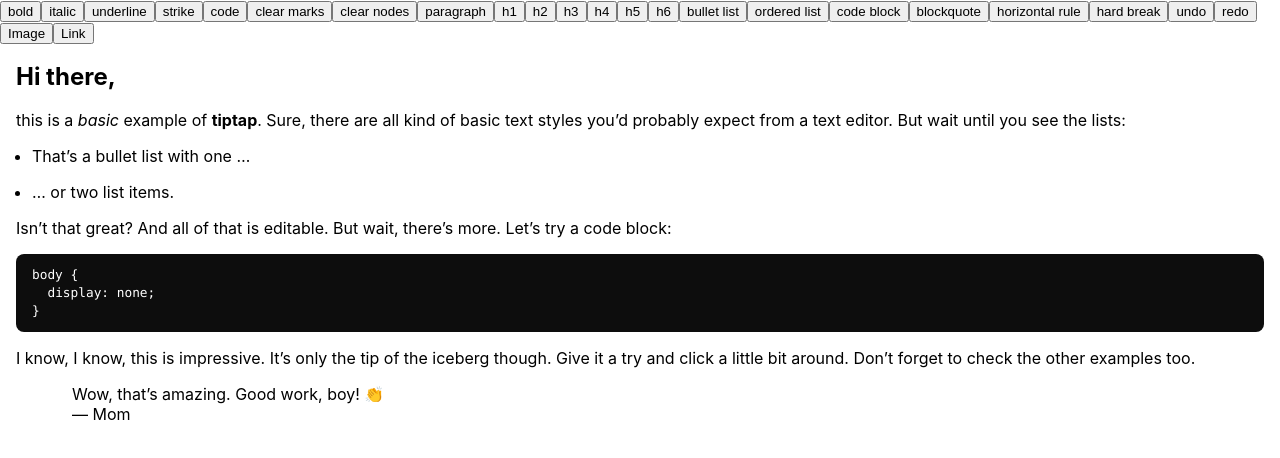
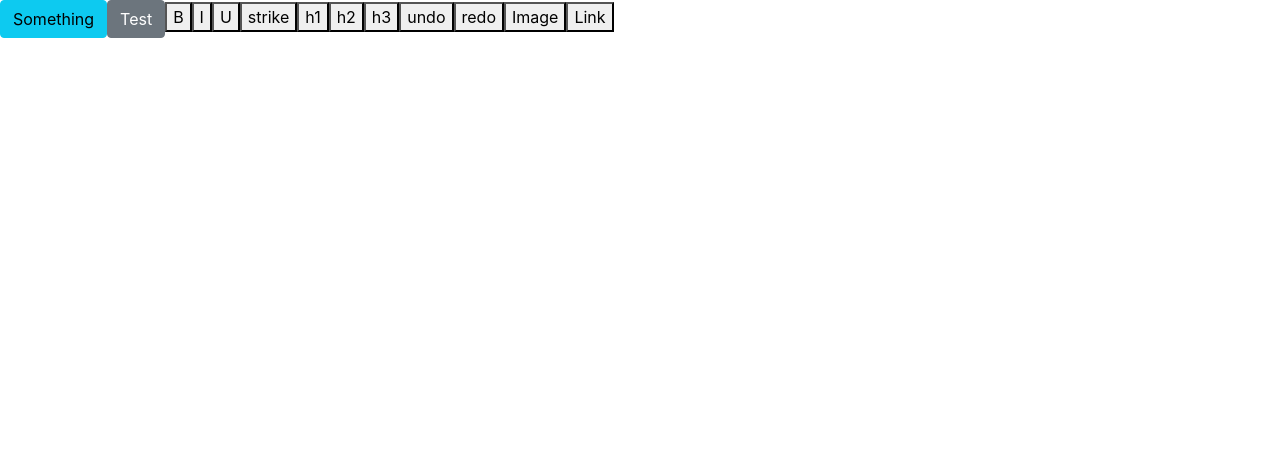
Before and after one commit to supminn/olvy_text_editor, a React (Create React App) app: page / in a window 1280 px wide. Shown: the top 458 px of the page. Built offline with nearby package versions, Linux system fonts and the light colour scheme.

Commit message:
react-bootstrap imported

```diff
--- a/package.json
+++ b/package.json
@@ -12,7 +12,9 @@
     "@tiptap/react": "^2.0.0-beta.55",
     "@tiptap/starter-kit": "^2.0.0-beta.89",
     "axios": "^0.21.1",
+    "bootstrap": "5.0.2",
     "react": "^17.0.2",
+    "react-bootstrap": "^2.0.0-beta.4",
     "react-dom": "^17.0.2",
     "react-scripts": "4.0.3",
     "web-vitals": "^1.0.1"
--- a/src/Tiptap.js
+++ b/src/Tiptap.js
@@ -4,6 +4,7 @@ import StarterKit from "@tiptap/starter-kit";
 import Link from "@tiptap/extension-link";
 import Image from "@tiptap/extension-image";
 import Underline from "@tiptap/extension-underline";
+import { Button } from "react-bootstrap";
 
 const MenuBar = ({ editor }) => {
   if (!editor) {
@@ -12,23 +13,25 @@ const MenuBar = ({ editor }) => {
 
   return (
     <>
+      <Button variant="info">Something</Button>
+      <button className="btn btn-secondary">Test</button>
       <button
         onClick={() => editor.chain().focus().toggleBold().run()}
         className={editor.isActive("bold") ? "is-active" : ""}
       >
-        bold
+        B
       </button>
       <button
         onClick={() => editor.chain().focus().toggleItalic().run()}
         className={editor.isActive("italic") ? "is-active" : ""}
       >
-        italic
+        I
       </button>
       <button
         onClick={() => editor.chain().focus().toggleUnderline().run()}
         className={editor.isActive("underline") ? "is-active" : ""}
       >
-        underline
+        U
       </button>
 
       <button
@@ -36,24 +39,6 @@ const MenuBar = ({ editor }) => {
         className={editor.isActive("strike") ? "is-active" : ""}
       >
         strike
-      </button>
-      <button
-        onClick={() => editor.chain().focus().toggleCode().run()}
-        className={editor.isActive("code") ? "is-active" : ""}
-      >
-        code
-      </button>
-      <button onClick={() => editor.chain().focus().unsetAllMarks().run()}>
-        clear marks
-      </button>
-      <button onClick={() => editor.chain().focus().clearNodes().run()}>
-        clear nodes
-      </button>
-      <button
-        onClick={() => editor.chain().focus().setParagraph().run()}
-        className={editor.isActive("paragraph") ? "is-active" : ""}
-      >
-        paragraph
       </button>
       <button
         onClick={() => editor.chain().focus().toggleHeading({ level: 1 }).run()}
@@ -73,54 +58,7 @@ const MenuBar = ({ editor }) => {
       >
         h3
       </button>
-      <button
-        onClick={() => editor.chain().focus().toggleHeading({ level: 4 }).run()}
-        className={editor.isActive("heading", { level: 4 }) ? "is-active" : ""}
-      >
-        h4
-      </button>
-      <button
-        onClick={() => editor.chain().focus().toggleHeading({ level: 5 }).run()}
-        className={editor.isActive("heading", { level: 5 }) ? "is-active" : ""}
-      >
-        h5
-      </button>
-      <button
-        onClick={() => editor.chain().focus().toggleHeading({ level: 6 }).run()}
-        className={editor.isActive("heading", { level: 6 }) ? "is-active" : ""}
-      >
-        h6
-      </button>
-      <button
-        onClick={() => editor.chain().focus().toggleBulletList().run()}
-        className={editor.isActive("bulletList") ? "is-active" : ""}
-      >
-        bullet list
-      </button>
-      <button
-        onClick={() => editor.chain().focus().toggleOrderedList().run()}
-        className={editor.isActive("orderedList") ? "is-active" : ""}
-      >
-        ordered list
-      </button>
-      <button
-        onClick={() => editor.chain().focus().toggleCodeBlock().run()}
-        className={editor.isActive("codeBlock") ? "is-active" : ""}
-      >
-        code block
-      </button>
-      <button
-        onClick={() => editor.chain().focus().toggleBlockquote().run()}
-        className={editor.isActive("blockquote") ? "is-active" : ""}
-      >
-        blockquote
-      </button>
-      <button onClick={() => editor.chain().focus().setHorizontalRule().run()}>
-        horizontal rule
-      </button>
-      <button onClick={() => editor.chain().focus().setHardBreak().run()}>
-        hard break
-      </button>
+
       <button onClick={() => editor.chain().focus().undo().run()}>undo</button>
       <button onClick={() => editor.chain().focus().redo().run()}>redo</button>
       <button
@@ -154,36 +92,6 @@ const MenuBar = ({ editor }) => {
 function Tiptap() {
   const editor = useEditor({
     extensions: [StarterKit, Link, Image, Underline],
-    content: `
-      <h2>
-        Hi there,
-      </h2>
-      <p>
-        this is a <em>basic</em> example of <strong>tiptap</strong>. Sure, there are all kind of basic text styles you’d probably expect from a text editor. But wait until you see the lists:
-      </p>
-      <ul>
-        <li>
-          That’s a bullet list with one …
-        </li>
-        <li>
-          … or two list items.
-        </li>
-      </ul>
-      <p>
-        Isn’t that great? And all of that is editable. But wait, there’s more. Let’s try a code block:
-      </p>
-      <pre><code class="language-css">body {
-  display: none;
-}</code></pre>
-      <p>
-        I know, I know, this is impressive. It’s only the tip of the iceberg though. Give it a try and click a little bit around. Don’t forget to check the other examples too.
-      </p>
-      <blockquote>
-        Wow, that’s amazing. Good work, boy! 👏
-        <br />
-        — Mom
-      </blockquote>
-    `,
   });
 
   return (
--- a/src/index.css
+++ b/src/index.css
@@ -1,3 +1,5 @@
+@import 'bootstrap/dist/css/bootstrap.min.css';
+
 body {
   margin: 0;
   font-family: -apple-system, BlinkMacSystemFont, 'Segoe UI', 'Roboto', 'Oxygen',
```
Also changed, not shown: 1 other file (tests, documents, lock files or other folders).
